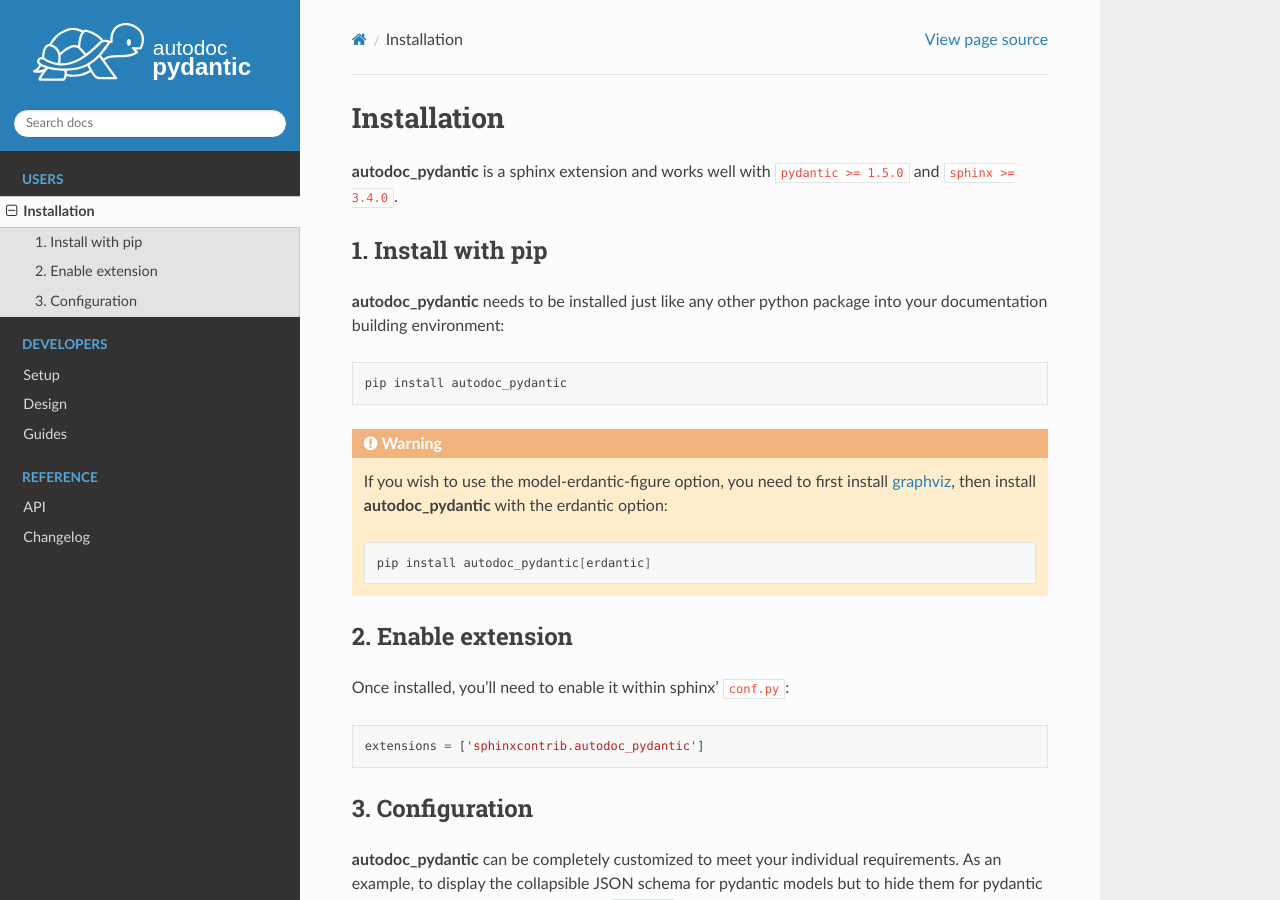
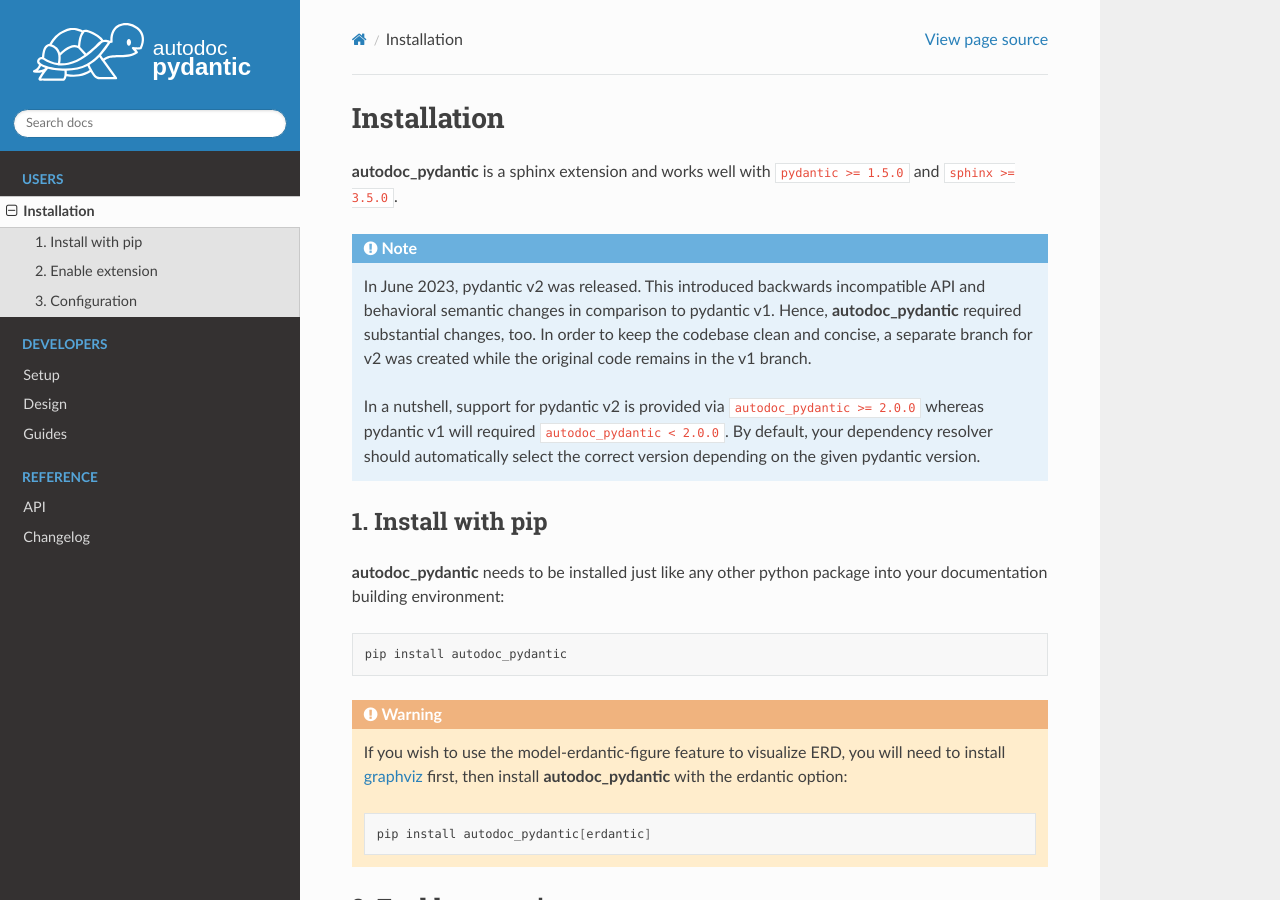
Before and after one commit to mansenfranzen/autodoc_pydantic, a Sphinx documentation site: the page built from docs/source/users/installation.rst, in a window 1280 px wide and 900 px high. Built offline with Sphinx 7.4.7 and the Read the Docs theme 2.0.0, drawn with Linux system fonts in a browser that asks for light colours; pages that are not in the unit, such as notebooks, are missing from menus; a script that is not in the unit is left out.

Commit message:
Add note on v1 vs v2 in user installation docs.

```diff
--- a/docs/source/users/installation.rst
+++ b/docs/source/users/installation.rst
@@ -3,7 +3,22 @@
 ============
 
 **autodoc_pydantic** is a sphinx extension and works well with
-:code:`pydantic >= 1.5.0` and :code:`sphinx >= 3.4.0`.
+:code:`pydantic >= 1.5.0` and :code:`sphinx >= 3.5.0`.
+
+.. note::
+
+   In June 2023, pydantic v2 was released. This introduced backwards
+   incompatible API and behavioral semantic changes in comparison to pydantic
+   v1. Hence, **autodoc_pydantic** required substantial changes, too. In order
+   to keep the codebase clean and concise, a separate branch for v2 was created
+   while the original code remains in the v1 branch.
+
+   In a nutshell, support for pydantic v2 is provided via
+   ``autodoc_pydantic >= 2.0.0`` whereas pydantic v1 will required
+   ``autodoc_pydantic < 2.0.0``. By default, your dependency resolver should
+   automatically select the correct version depending on the given pydantic
+   version.
+
 
 1. Install with pip
 ===================
@@ -16,8 +31,11 @@
    pip install autodoc_pydantic
 
 .. warning::
-   If you wish to use the :ref:`model-erdantic-figure <autodoc_pydantic_model_erdantic_figure>` option, you need to
-   first install `graphviz <https://graphviz.org/download/>`_, then install **autodoc_pydantic** with the erdantic option:
+   If you wish to use the
+   :ref:`model-erdantic-figure <autodoc_pydantic_model_erdantic_figure>`
+   feature to visualize ERD, you will need to install
+   `graphviz <https://graphviz.org/download/>`_ first, then install
+   **autodoc_pydantic** with the erdantic option:
 
    .. code-block:: bash
 
```
